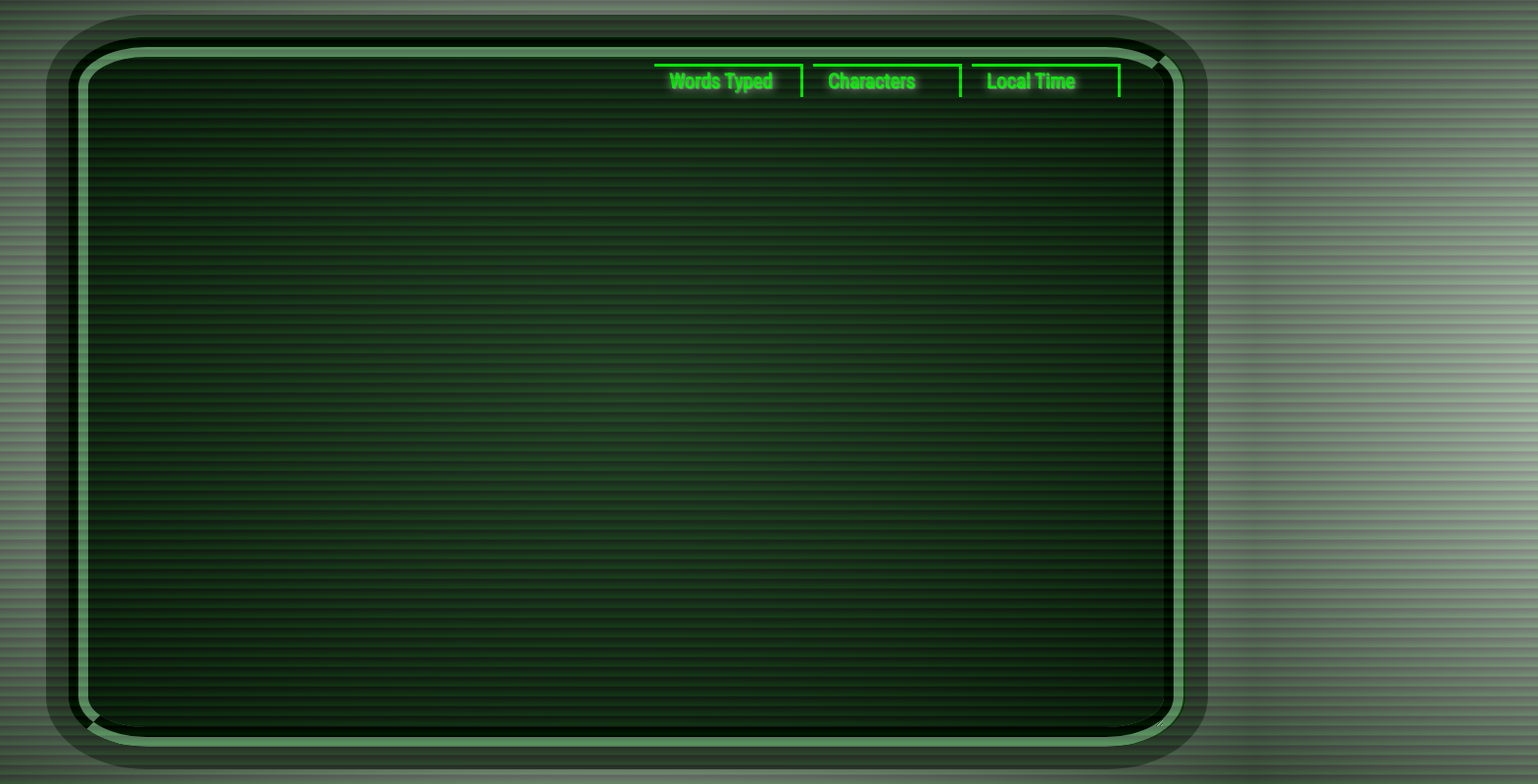
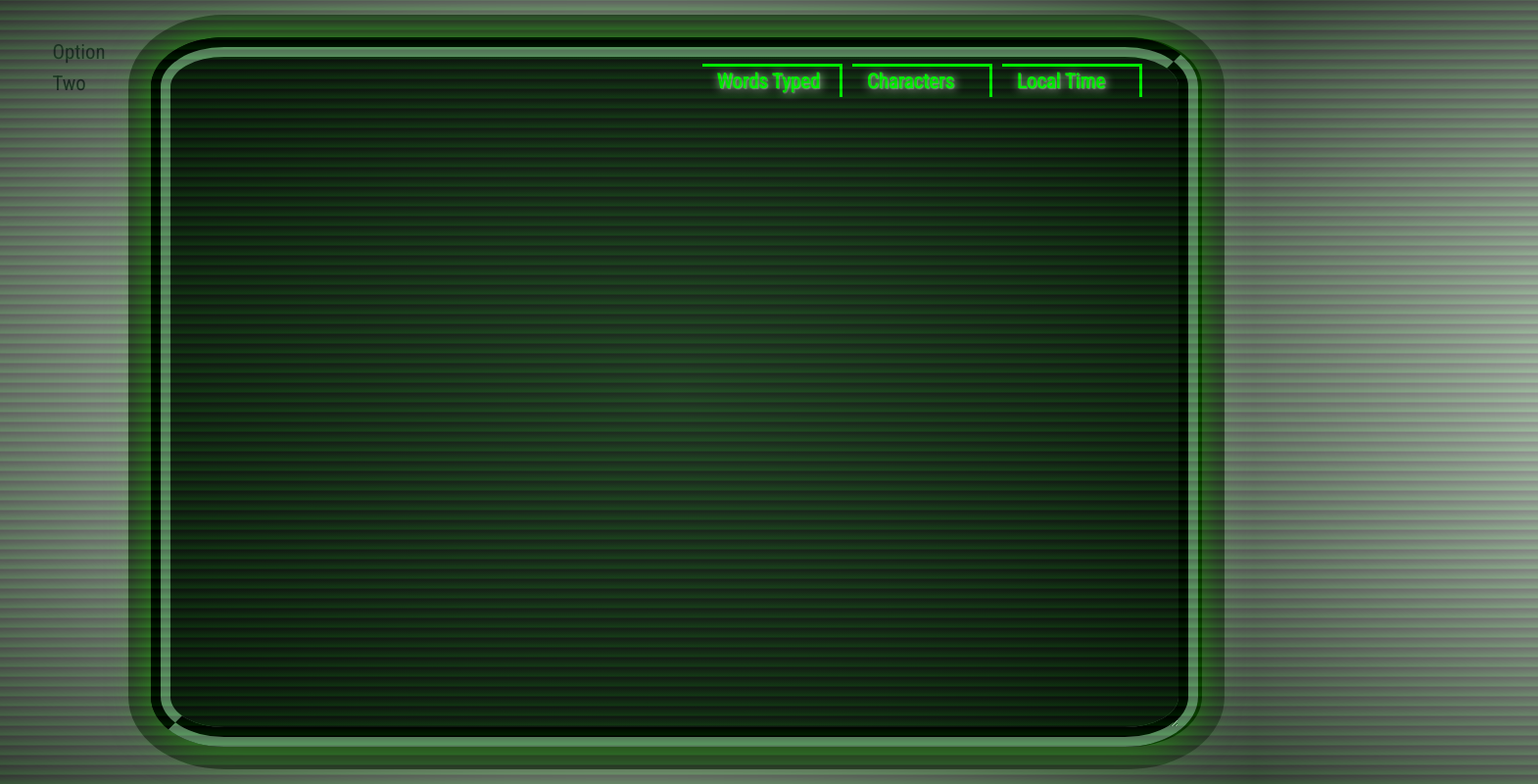
Before and after one commit to sanguine-dreams/Text-Editor, a plain HTML site: page index.html in a window 1280 px wide. Shown: the whole page at 98% size, 1570 px wide, since content can reach past the window. Drawn offline with nearby package versions, Linux system fonts and the light colour scheme.

Commit message:
another attempt

```diff
--- a/index.html
+++ b/index.html
@@ -15,7 +15,11 @@
     <div class=noise></div>
 
 
-    <div class="container">
+    <div class="row" id="container">
+        <div class="col-1">Option Two</div>
+
+        <div class="col-11">
+            <div class="screen">
                 <div class="row">
                     <div class="col-12">
                         <div class="outer-box">
@@ -30,8 +34,13 @@
                         </div>
                     </div>
                 </div>
+            </div>
+        </div>
+
 
     </div>
+
+
 
 
 
--- a/style.css
+++ b/style.css
@@ -11,13 +11,21 @@ body {
 
 }
 
-.container {
+#container{
+    width: 100%;
+    height: 100%;
+    display: flex;
+    position: relative;
+
+}
+
+.screen {
     width: 100%;
     height: 100%;
     background-color: #000;
     display: flex;
     position: relative;
-    overflow: hidden;
+
     padding: 0;
 
     justify-content: left;
```
Lines whose indentation alone changed are shown as unchanged.
